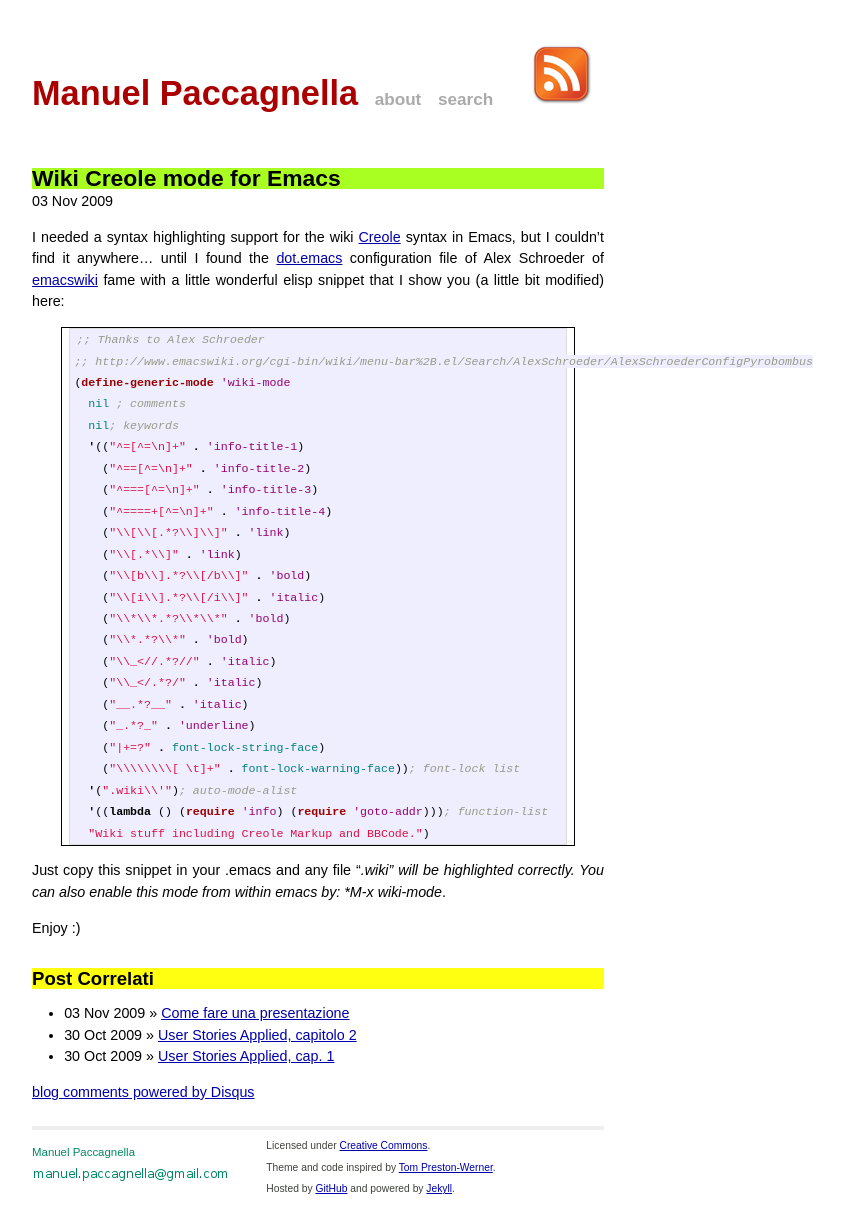
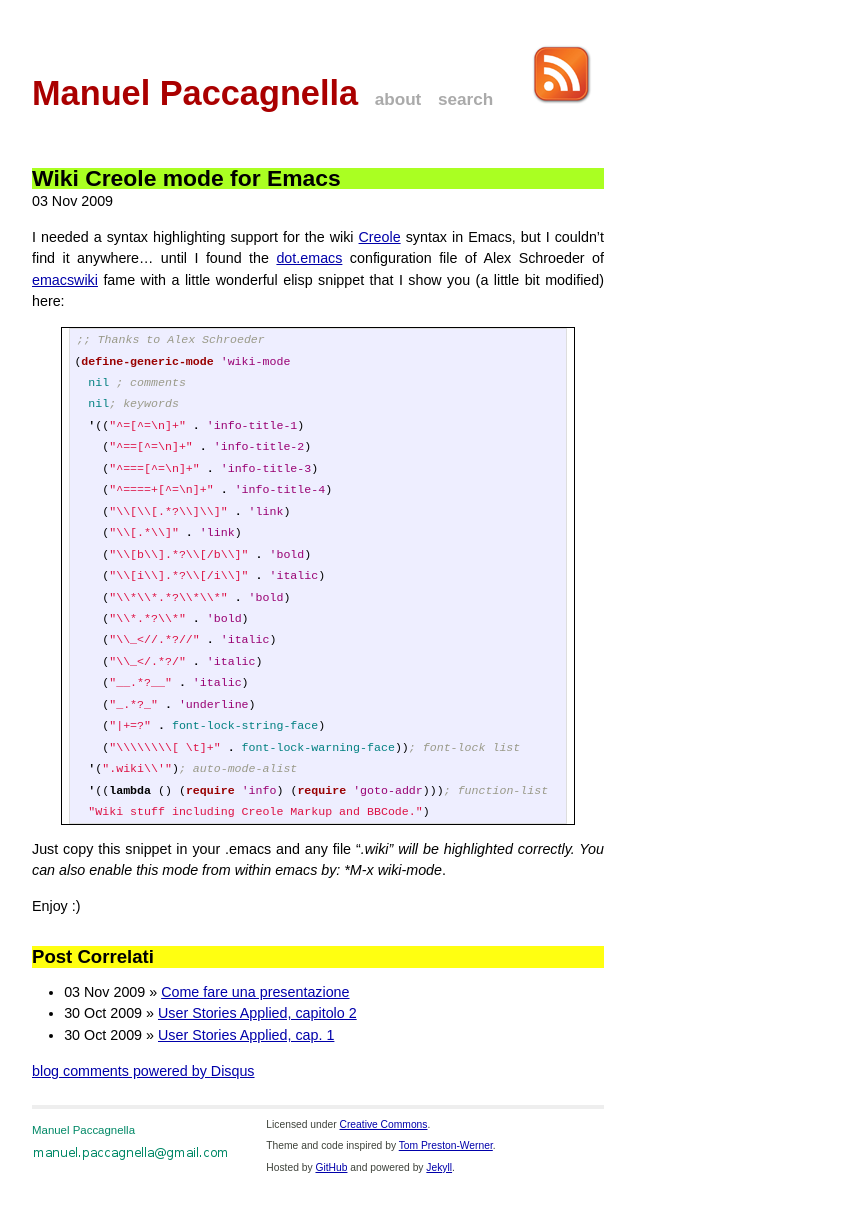
Before and after one commit to manuelp/manuelp.github.io, a Jekyll site: the page built from _posts/2009-11-03-wikicreole-mode-emacs.markdown, in a window 1280 px wide. Shown: the whole page, without its empty margins (322-1166 px from the left). Built offline with Jekyll 4.4.1, drawn with Linux system fonts in a browser that asks for light colours; comment, search, counter and statistics services are not loaded; after the commit the page ends 1204 px from its top, so only the background shows below that; some of the changed lines change nothing that is shown.

Commit message:
Piccolo fix al posto sul wiki-mode

```diff
--- a/_posts/2009-11-03-wikicreole-mode-emacs.markdown
+++ b/_posts/2009-11-03-wikicreole-mode-emacs.markdown
@@ -8,7 +8,6 @@ I needed a syntax highlighting support for the wiki [Creole](http://www.wikicreo
 
 {% highlight scheme %}
 ;; Thanks to Alex Schroeder
-;; http://www.emacswiki.org/cgi-bin/wiki/menu-bar%2B.el/Search/AlexSchroeder/AlexSchroederConfigPyrobombus
 (define-generic-mode 'wiki-mode
   nil ; comments
   nil; keywords
```
